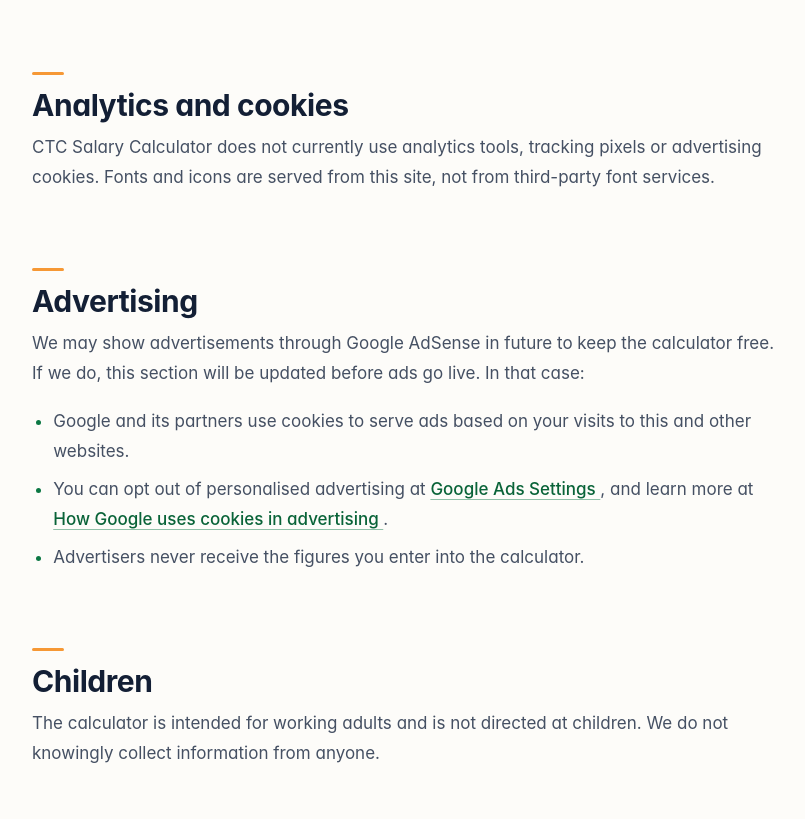
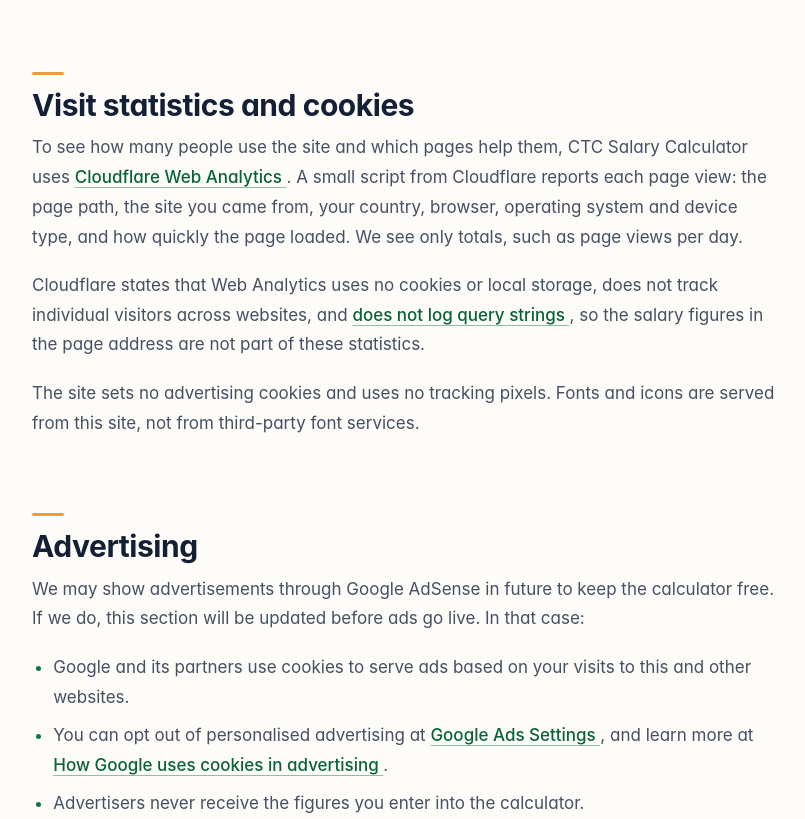
Before and after one commit to DeveloperViraj/ctcinhand, an Astro site: page /privacy in a window 1280 px wide. Shown: the part 1981-2800 px from the top of the page, without its empty margins (56-861 px from the left). Built offline with nearby package versions, Linux system fonts and the light colour scheme; Astro itself is replaced by a stand-in of ours.

Commit message:
Say in the privacy policy that visits are counted with Cloudflare Web Analytics
Cookieless page-view totals only; Cloudflare does not log query strings,
so the salary figures in shared links stay out of the statistics.

```diff
--- a/src/pages/embed-calculator.astro
+++ b/src/pages/embed-calculator.astro
@@ -44,8 +44,9 @@
   <h2>What it costs</h2>
   <p>
     Nothing. Please keep the credit line under the calculator: it is how people find the full
-    breakdown, and how we keep this free. The calculator collects nothing, sets no cookies and sends
-    nothing anywhere; everything is worked out in your reader's browser.
+    breakdown, and how we keep this free. Everything is worked out in your reader's browser: the
+    calculator sets no cookies and sends none of the figures anywhere. The only thing recorded is an
+    anonymous page view in our Cloudflare Web Analytics totals.
   </p>
 
   <h2>Preview</h2>
--- a/src/pages/privacy.astro
+++ b/src/pages/privacy.astro
@@ -6,7 +6,7 @@
 <DocLayout
   title="Privacy policy"
   description={`How ${SITE.name} handles your data: calculations run in your browser, we keep no record of your figures, and the page address carries your inputs so results can be shared.`}
-  updated="2026-10-09"
+  updated="2026-10-17"
   legal
 >
   <p>
@@ -67,10 +67,27 @@
     for details.
   </p>
 
-  <h2>Analytics and cookies</h2>
+  <h2>Visit statistics and cookies</h2>
   <p>
-    {SITE.name} does not currently use analytics tools, tracking pixels or advertising cookies.
-    Fonts and icons are served from this site, not from third-party font services.
+    To see how many people use the site and which pages help them, {SITE.name} uses{' '}
+    <a href="https://www.cloudflare.com/web-analytics/" rel="noopener">
+      Cloudflare Web Analytics
+    </a>
+    . A small script from Cloudflare reports each page view: the page path, the site you came from,
+    your country, browser, operating system and device type, and how quickly the page loaded. We see
+    only totals, such as page views per day.
+  </p>
+  <p>
+    Cloudflare states that Web Analytics uses no cookies or local storage, does not track individual
+    visitors across websites, and{' '}
+    <a href="https://developers.cloudflare.com/web-analytics/faq/" rel="noopener">
+      does not log query strings
+    </a>
+    , so the salary figures in the page address are not part of these statistics.
+  </p>
+  <p>
+    The site sets no advertising cookies and uses no tracking pixels. Fonts and icons are served
+    from this site, not from third-party font services.
   </p>
 
   <h2>Advertising</h2>
@@ -105,9 +122,9 @@
 
   <h2>Your rights</h2>
   <p>
-    Because we do not collect personal data about you, there is nothing held by us to access,
-    correct or delete. Data stored in your browser is under your control and can be removed at any
-    time by clearing site data.
+    Because we do not collect personal data about you (the visit statistics above are anonymous
+    totals), there is nothing held by us to access, correct or delete. Data stored in your browser
+    is under your control and can be removed at any time by clearing site data.
   </p>
 
   <h2>Changes to this policy</h2>
```
